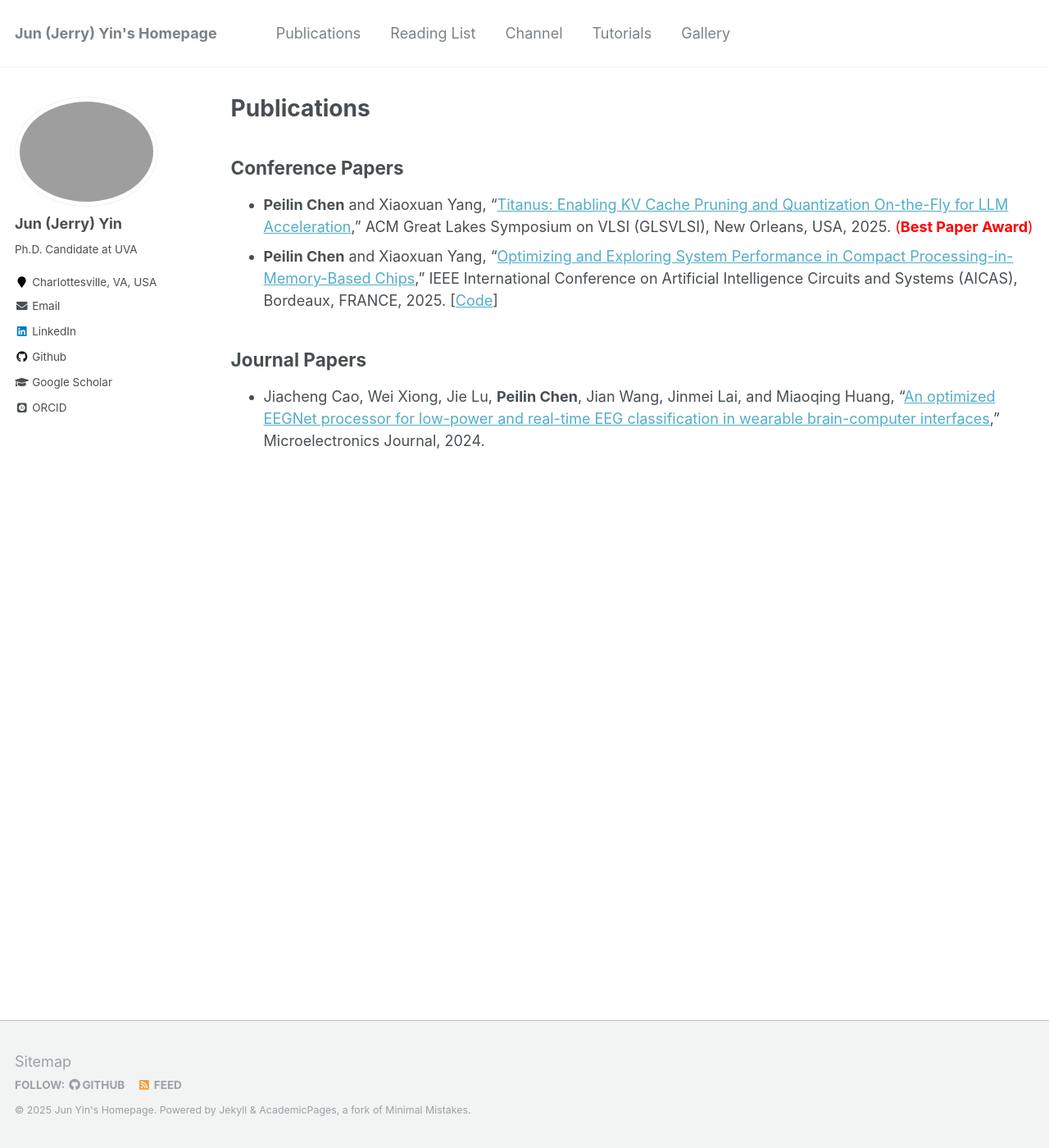
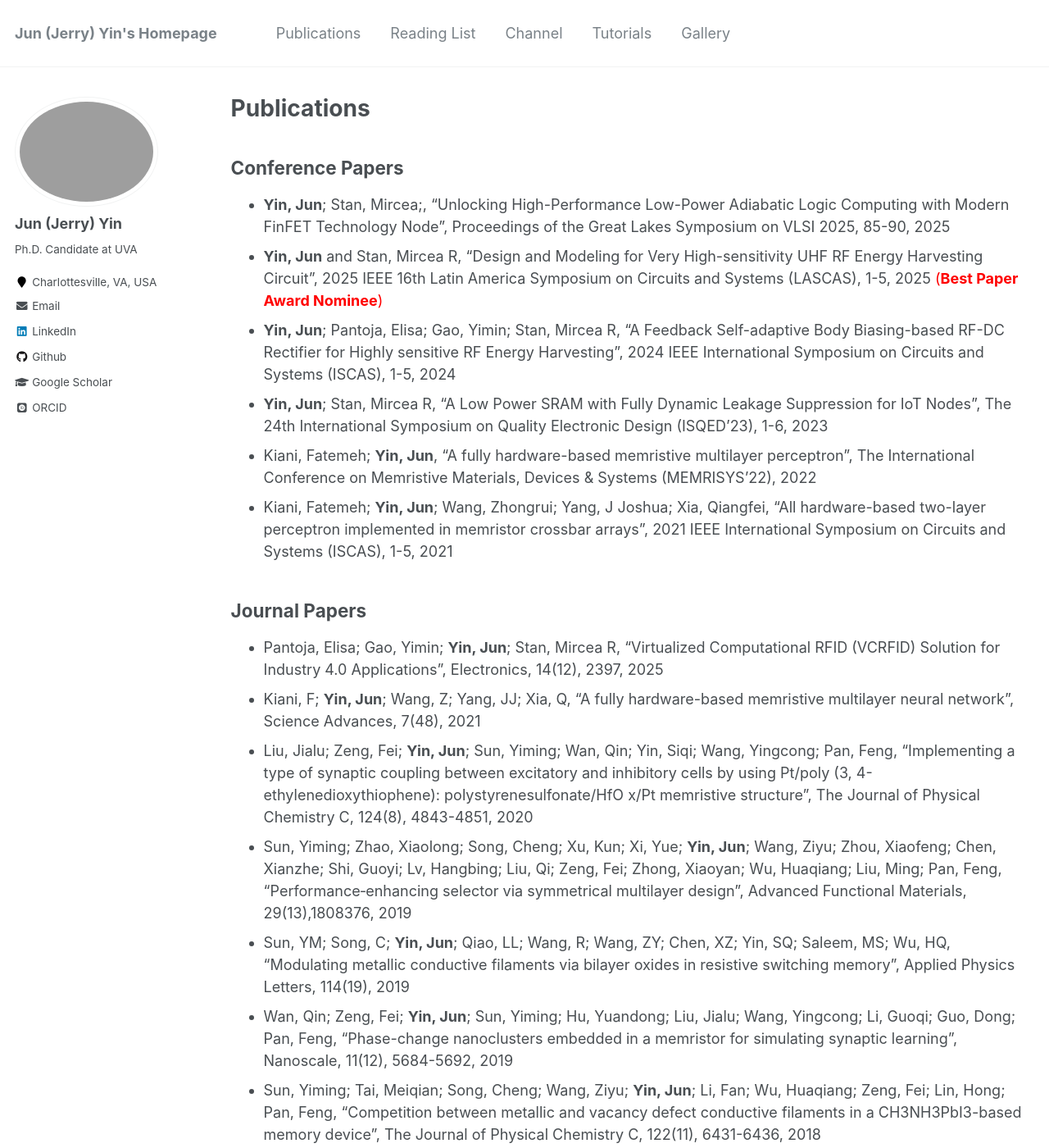
Before and after one commit to AyaseErii/junjerryyin, a Jekyll site: the page built from _pages/publications.md, in a window 1280 px wide and 1400 px high. Shown: the whole window at 82% size. Built offline with Jekyll 4.4.1, drawn with Linux system fonts in a browser that asks for light colours; some web fonts are replaced; some of the changed text lies outside the part shown.

Commit message:
Update publications.md

```diff
--- a/_pages/publications.md
+++ b/_pages/publications.md
@@ -7,9 +7,25 @@ author_profile: true
 
 ## Conference Papers
 
-* **Peilin Chen** and Xiaoxuan Yang, "[Titanus: Enabling KV Cache Pruning and Quantization On-the-Fly for LLM Acceleration](https://arxiv.org/abs/2505.17787)," ACM Great Lakes Symposium on VLSI (GLSVLSI), New Orleans, USA, 2025. <span style="color: red;">(**Best Paper Award**)</span>
-* **Peilin Chen** and Xiaoxuan Yang, "[Optimizing and Exploring System Performance in Compact Processing-in-Memory-Based Chips](https://arxiv.org/abs/2502.21259)," IEEE International Conference on Artificial Intelligence Circuits and Systems (AICAS), Bordeaux, FRANCE, 2025. [[Code](https://github.com/peilin-chen/Compact-PIM-based-Design)]
+* **Yin, Jun**; Stan, Mircea;, "Unlocking High-Performance Low-Power Adiabatic Logic Computing with Modern FinFET Technology Node", Proceedings of the Great Lakes Symposium on VLSI 2025, 85-90, 2025
+* **Yin, Jun** and Stan, Mircea R, "Design and Modeling for Very High-sensitivity UHF RF Energy Harvesting Circuit", 2025 IEEE 16th Latin America Symposium on Circuits and Systems (LASCAS), 1-5, 2025 <span style="color: red;">(**Best Paper Award Nominee**)</span>
+* **Yin, Jun**; Pantoja, Elisa; Gao, Yimin; Stan, Mircea R, "A Feedback Self-adaptive Body Biasing-based RF-DC Rectifier for Highly sensitive RF Energy Harvesting", 2024 IEEE International Symposium on Circuits and Systems (ISCAS), 1-5, 2024
+* **Yin, Jun**; Stan, Mircea R, "A Low Power SRAM with Fully Dynamic Leakage Suppression for IoT Nodes", The 24th International Symposium on Quality Electronic Design (ISQED’23), 1-6, 2023
+* Kiani, Fatemeh; **Yin, Jun**, "A fully hardware-based memristive multilayer perceptron", The International Conference on Memristive Materials, Devices & Systems (MEMRISYS'22), 2022
+* Kiani, Fatemeh; **Yin, Jun**; Wang, Zhongrui; Yang, J Joshua; Xia, Qiangfei, "All hardware-based two-layer perceptron implemented in memristor crossbar arrays",	2021 IEEE International Symposium on Circuits and Systems (ISCAS), 1-5, 2021
+
+
 
 ## Journal Papers
 
-* Jiacheng Cao, Wei Xiong, Jie Lu, **Peilin Chen**, Jian Wang, Jinmei Lai, and Miaoqing Huang, "[An optimized EEGNet processor for low-power and real-time EEG classification in wearable brain-computer interfaces](https://www.sciencedirect.com/science/article/pii/S0026269224000466)," Microelectronics Journal, 2024.
+* Pantoja, Elisa; Gao, Yimin; **Yin, Jun**; Stan, Mircea R, "Virtualized Computational RFID (VCRFID) Solution for Industry 4.0 Applications", Electronics, 14(12), 2397, 2025
+* Kiani, F; **Yin, Jun**; Wang, Z; Yang, JJ; Xia, Q, "A fully hardware-based memristive multilayer neural network", Science Advances, 7(48), 2021
+* Liu, Jialu; Zeng, Fei; **Yin, Jun**; Sun, Yiming; Wan, Qin; Yin, Siqi; Wang, Yingcong; Pan, Feng, "Implementing a type of synaptic coupling between excitatory and inhibitory cells by using Pt/poly (3, 4-ethylenedioxythiophene): polystyrenesulfonate/HfO x/Pt memristive structure",	The Journal of Physical Chemistry C, 124(8), 4843-4851, 2020
+* Sun, Yiming; Zhao, Xiaolong; Song, Cheng; Xu, Kun; Xi, Yue; **Yin, Jun**; Wang, Ziyu; Zhou, Xiaofeng; Chen, Xianzhe; Shi, Guoyi; Lv, Hangbing; Liu, Qi; Zeng, Fei; Zhong, Xiaoyan; Wu, Huaqiang; Liu, Ming; Pan, Feng, "Performance‐enhancing selector via symmetrical multilayer design", Advanced Functional Materials, 29(13),1808376, 2019
+* Sun, YM; Song, C; **Yin, Jun**; Qiao, LL; Wang, R; Wang, ZY; Chen, XZ; Yin, SQ; Saleem, MS; Wu, HQ, "Modulating metallic conductive filaments via bilayer oxides in resistive switching memory", Applied Physics Letters, 114(19), 2019
+* Wan, Qin; Zeng, Fei; **Yin, Jun**; Sun, Yiming; Hu, Yuandong; Liu, Jialu; Wang, Yingcong; Li, Guoqi; Guo, Dong; Pan, Feng, "Phase-change nanoclusters embedded in a memristor for simulating synaptic learning", Nanoscale,	11(12), 5684-5692, 2019
+* Sun, Yiming; Tai, Meiqian; Song, Cheng; Wang, Ziyu; **Yin, Jun**; Li, Fan; Wu, Huaqiang; Zeng, Fei; Lin, Hong; Pan, Feng, "Competition between metallic and vacancy defect conductive filaments in a CH3NH3PbI3-based memory device", The Journal of Physical Chemistry C, 122(11), 6431-6436, 2018
+* **Yin, Jun**; Zeng, Fei; Wan, Qin; Li, Fan; Sun, Yiming; Hu, Yuandong; Liu, Jialu; Li, Guoqi; Pan, Feng, "Adaptive crystallite kinetics in homogenous bilayer oxide memristor for emulating diverse synaptic plasticity",	Advanced Functional Materials, 28(19), 1706927, 2018
+* **Yin, Jun**; Zeng, Fei; Wan, Qin; Sun, Yiming; Hu, Yuandong; Liu, Jialu; Li, Guoqi; Pan, Feng, "Self-modulating interfacial cation migration induced threshold switching in bilayer oxide memristive device", The Journal of Physical Chemistry C, 123(1),	878-885,	2018
+* Sun, Yiming; Song, Cheng; **Yin, Jun**; Chen, Xianzhe; Wan, Qin; Zeng, Fei; Pan, Feng, "Guiding the growth of a conductive filament by nanoindentation to improve resistive switching", ACS Applied Materials & Interfaces, 9(39), 34064-34070, 2017
+* Hu, Yuandong; Zeng, Fei; Wan, Qin; **Yin, Jun**; Liu, Jialu, "Ionic Species-Modulated Interfacial Polarization and Frequency Selectivity in Polymer Electrolyte/Semiconductor Heterojunctions", The Journal of Physical Chemistry C, 121(30), 16629-16636, 2017
```
